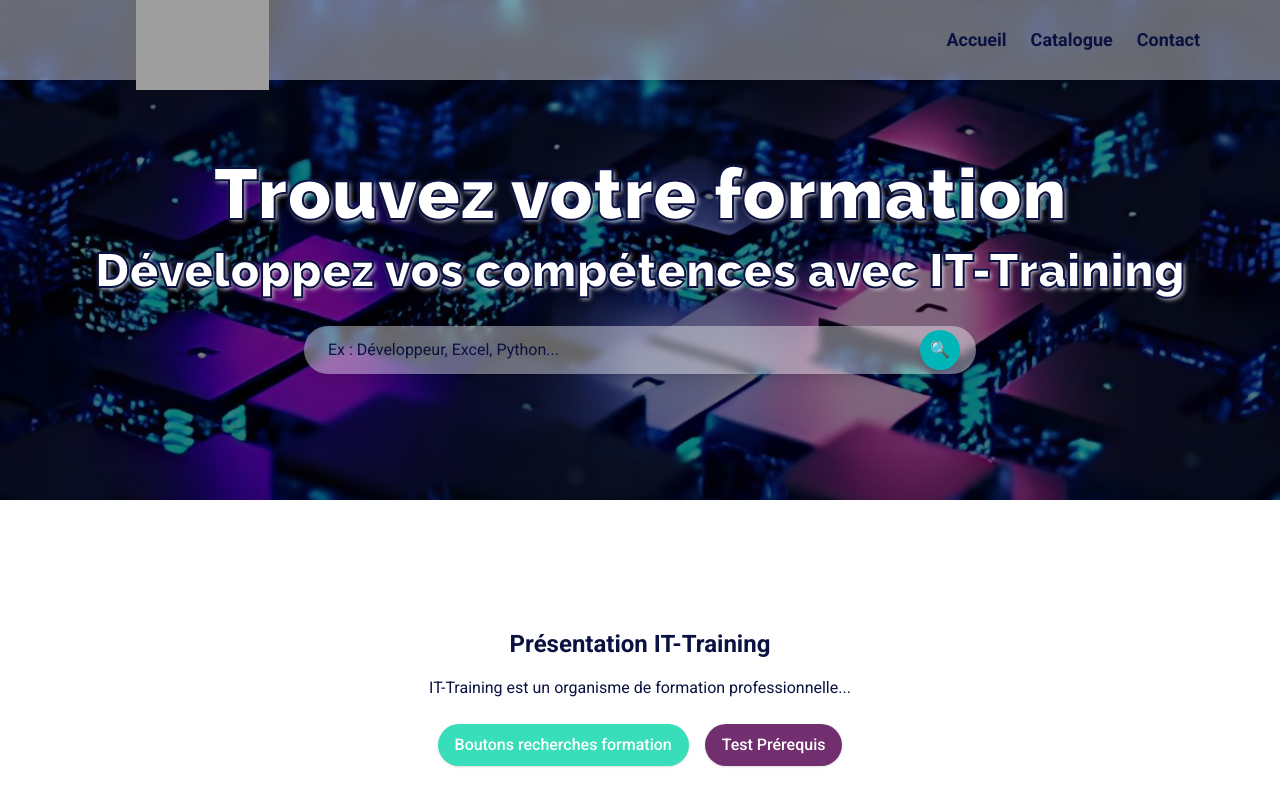
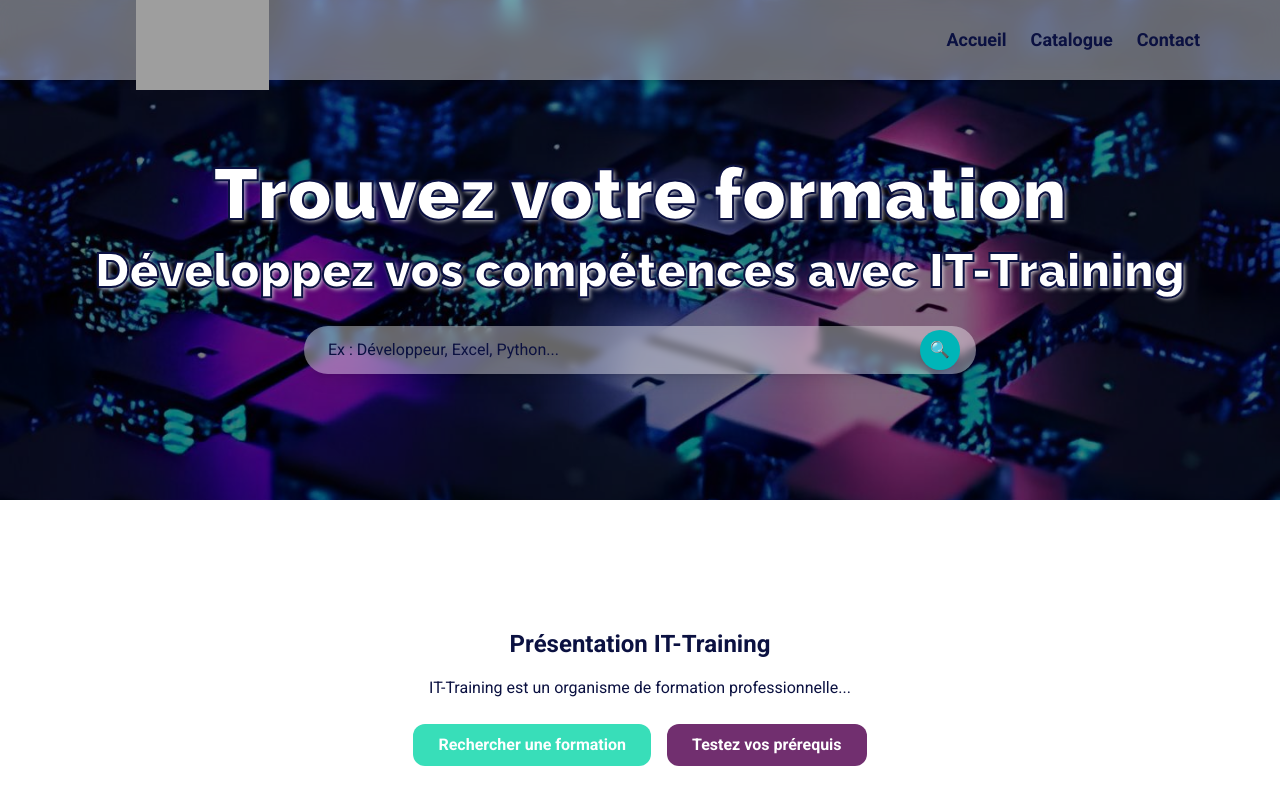
Before and after one commit to Mathye59/It-training-portail, a React (Vite) app: page / in a window 1280 px wide. Shown: the top 800 px of the page. Built offline with nearby package versions, Linux system fonts and the light colour scheme; grey boxes are pictures that could not be loaded.

Commit message:
visu bon

```diff
--- a/src/App.jsx
+++ b/src/App.jsx
@@ -1,8 +1,8 @@
 import { BrowserRouter as Router, Routes, Route } from 'react-router-dom';
 import Accueil from './pages/Accueil';
 // import Contact from './pages/Contact';
-import Header from './components/Header';
-import Footer from './components/Footer';
+import Header from './components/components_reutilisable/Header';
+import Footer from './components/components_reutilisable/Footer';
 
 import './index.css';
 
--- a/src/components/BtnRechercheFormation.jsx
+++ b/src/components/BtnRechercheFormation.jsx
@@ -0,0 +1,14 @@
+import GenericButton from './components_reutilisable/GenericButton';
+
+export default function BtnRechercheFormation() {
+  return (
+    <div className="text-center text-white">
+      <GenericButton
+        text="Rechercher une formation"
+        bgColor="bg-greenIT hover:bg-greenIT-dark"
+        textColor="text-white"
+        // link="/test-pre-requis"
+      />
+    </div>
+  );
+}
--- a/src/components/GenericButton.jsx
+++ /dev/null
@@ -1,17 +0,0 @@
-import { Link } from 'react-router-dom';
-
-export default function GenericButton({
-  text,
-  to,
-  color = 'bg-blueIT',
-  textColor = 'text-white',
-}) {
-  return (
-    <Link
-      to={to}
-      className={`px-6 py-3 rounded-md font-semibold ${color} ${textColor} hover:opacity-90 transition`}
-    >
-      {text}
-    </Link>
-  );
-}
--- a/src/components/TestPrerequisSection.jsx
+++ b/src/components/TestPrerequisSection.jsx
@@ -1,13 +1,13 @@
-import GenericButton from './GenericButton';
+import GenericButton from './components_reutilisable/GenericButton';
 
 export default function TestPrerequisSection() {
   return (
-    <div className="text-center mt-10">
+    <div className="text-center text-white">
       <GenericButton
-        text="Test pré-requis"
-        color="bg-greenIT"
-        textColor="text-blueDarkIT"
-        to="/test-prerequis"
+        text="Testez vos prérequis"
+        bgColor="bg-violetIT hover:bg-violetIT-dark"
+        textColor="text-white"
+        // link="/test-pre-requis"
       />
     </div>
   );
--- /dev/null
+++ b/src/components/components_reutilisable/GenericButton.jsx
@@ -0,0 +1,20 @@
+import { useNavigate } from 'react-router-dom';
+
+export default function GenericButton({ text, bgColor, textColor, link }) {
+  const navigate = useNavigate();
+
+  const handleClick = () => {
+    if (link) {
+      navigate(link);
+    }
+  };
+
+  return (
+    <button
+      onClick={handleClick}
+      className={`${bgColor} ${textColor} font-semibold px-6 py-2 rounded-xl hover:scale-105 transition`}
+    >
+      {text}
+    </button>
+  );
+}
--- a/src/components/Header.jsx
+++ b/src/components/components_reutilisable/Header.jsx
@@ -1,4 +1,4 @@
-import Navbar from './navbar';
+import Navbar from './Navbar';
 import SearchBar from './SearchBar';
 
 export default function Header() {
--- a/src/index.css
+++ b/src/index.css
@@ -49,11 +49,8 @@
   font-family: inherit;
   background-color: #1a1a1a;
   cursor: pointer;
-  transition: border-color 0.25s;
 }
-button:hover {
-  border-color: #712f6f;
-}
+
 button:focus,
 button:focus-visible {
   outline: 4px auto -webkit-focus-ring-color;
--- a/src/pages/Accueil.jsx
+++ b/src/pages/Accueil.jsx
@@ -1,3 +1,6 @@
+import BtnRechercheFormation from '../components/BtnRechercheFormation';
+import TestPrerequisSection from '../components/TestPrerequisSection';
+
 export default function Accueil() {
   return (
     <main className="pt-32 px-4 md:px-16 font-roboto text-blueDarkIT">
@@ -8,12 +11,8 @@
           IT-Training est un organisme de formation professionnelle...
         </p>
         <div className="flex justify-center gap-4">
-          <button className="bg-greenIT text-white px-4 py-2 rounded-full shadow">
-            Boutons recherches formation
-          </button>
-          <button className="bg-violetIT text-white px-4 py-2 rounded-full shadow">
-            Test Prérequis
-          </button>
+          <BtnRechercheFormation />
+          <TestPrerequisSection />
         </div>
       </section>
 
```
Also changed, not shown: src/components/components_reutilisable/BtnContact.jsx (renamed from src/components/BtnContact.jsx), src/components/components_reutilisable/Footer.jsx (renamed from src/components/Footer.jsx), src/components/components_reutilisable/Navbar.jsx (renamed from src/components/Navbar.jsx), src/components/components_reutilisable/SearchBar.jsx (renamed from src/components/SearchBar.jsx).
